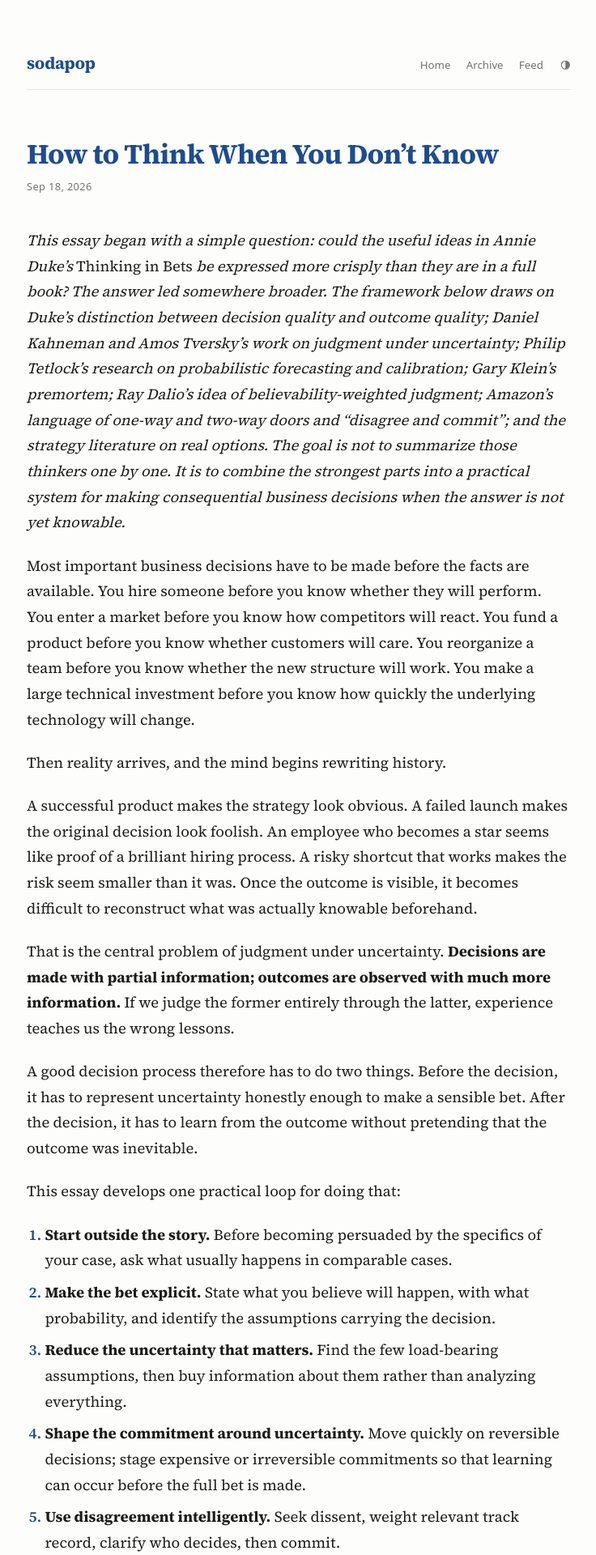
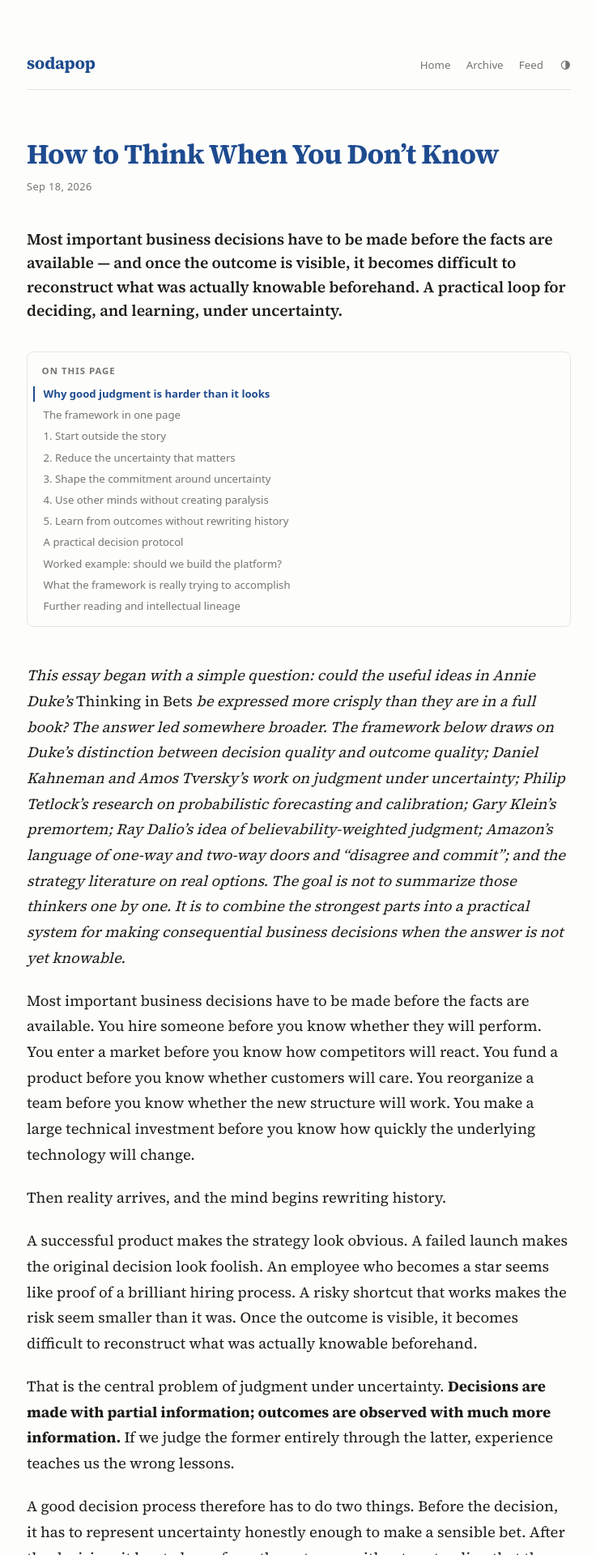
Before and after one commit to mturilin/mturilin.github.io, a Jekyll site: the page built from _posts/2026-09-18-how-to-think-when-you-dont-know.md, in a window 1280 px wide. Shown: the top 1920 px of the page at 81% size, without its empty margins (271-1007 px from the left). Built offline with Jekyll 4.4.1, drawn with Linux system fonts in a browser that asks for light colours.

Commit message:
Add a floating contents box and a standfirst to articles
The contents nav is built in the browser from each article's h2 elements, so
posts need nothing in their markdown. Above ~1340px it floats in the right
margin and highlights the last heading scrolled past; below that it becomes an
inline card at the top. Articles with fewer than four sections get no box.

The post's lede is also rendered above the body as a semibold standfirst -
readers arriving from the feed or a search result never see the index.

```diff
--- a/_layouts/post.html
+++ b/_layouts/post.html
@@ -6,7 +6,59 @@
     <h1 class="post-title">{{ page.title }}</h1>
     <div class="post-date"><time datetime="{{ page.date | date_to_xmlschema }}">{{ page.date | date: '%b %-d, %Y' }}</time></div>
   </header>
+  {%- if page.lede %}
+  {%- comment %}
+    The lede again, as a standfirst. A reader arriving from the feed or a search
+    result has never seen the index, so this is the only place they meet it.
+  {%- endcomment %}
+  <p class="post-lede">{{ page.lede }}</p>
+  {%- endif %}
   <div class="post-body">
 {{ content }}
   </div>
 </article>
+
+<script>
+/* Builds the contents box from the article's h2s, so posts need nothing in their
+   markdown. Kramdown gives every heading an id already; this only fills gaps. */
+(function(){
+  var body = document.querySelector('.post-body');
+  if (!body) return;
+  var hs = [].slice.call(body.querySelectorAll('h2'));
+  if (hs.length < 4) return;   /* short pieces do not need navigation */
+
+  var nav = document.createElement('nav');
+  nav.className = 'toc';
+  nav.setAttribute('aria-label', 'On this page');
+  var t = document.createElement('p');
+  t.className = 'toc-title';
+  t.textContent = 'On this page';
+  nav.appendChild(t);
+
+  var ol = document.createElement('ol'), links = [];
+  hs.forEach(function(h, i){
+    if (!h.id) h.id = 'section-' + i;
+    var a = document.createElement('a');
+    a.href = '#' + h.id;
+    a.textContent = h.textContent;   /* textContent, never innerHTML - heading markup is not trusted here */
+    var li = document.createElement('li');
+    li.appendChild(a); ol.appendChild(li); links.push(a);
+  });
+  nav.appendChild(ol);
+  body.parentNode.insertBefore(nav, body);
+
+  /* Highlight the last heading scrolled past rather than the first one visible -
+     that is where the reader actually is once inside a long section. */
+  var ticking = false;
+  function sync(){
+    ticking = false;
+    var active = 0;
+    hs.forEach(function(h, i){ if (h.getBoundingClientRect().top <= 120) active = i; });
+    links.forEach(function(a, i){ a.setAttribute('aria-current', i === active ? 'true' : 'false'); });
+  }
+  addEventListener('scroll', function(){
+    if (!ticking) { ticking = true; requestAnimationFrame(sync); }
+  }, { passive: true });
+  sync();
+})();
+</script>
--- a/assets/css/main.css
+++ b/assets/css/main.css
@@ -379,3 +379,86 @@
   :root:not([data-theme="light"]) .banner img { filter: brightness(0.86) saturate(0.94); }
 }
 :root[data-theme="dark"] .banner img { filter: brightness(0.86) saturate(0.94); }
+/* ---- article contents ------------------------------------------- */
+/* Built client-side from the h2s in .post-body, so posts need nothing in their
+   markdown. Kramdown already gives every heading an id; the script adds one if
+   a renderer has not. Only h2 is indexed - this essay has 30 h3s beneath 11 h2s,
+   and a 41-entry list is a wall, not a map. */
+
+.toc {
+  font-family: var(--sans);
+  font-size: 0.82rem;
+  line-height: 1.45;
+  border: 1px solid var(--rule);
+  border-radius: 8px;
+  padding: 0.95rem 1.1rem;
+  margin: 0 0 2.75rem;
+}
+
+.toc-title {
+  font-size: 0.71rem;
+  font-weight: 600;
+  letter-spacing: 0.09em;
+  text-transform: uppercase;
+  color: var(--muted);
+  margin: 0 0 0.65rem;
+}
+
+.toc ol { list-style: none; margin: 0; padding: 0; }
+.toc li { margin: 0 0 0.45rem; }
+.toc li:last-child { margin-bottom: 0; }
+
+.toc a {
+  display: block;
+  color: var(--muted);
+  text-decoration: none;
+  border-left: 2px solid transparent;
+  padding-left: 0.65rem;
+  margin-left: -0.65rem;
+}
+.toc a:hover { color: var(--accent); }
+.toc a[aria-current="true"] {
+  color: var(--accent);
+  border-left-color: var(--accent);
+  font-weight: 600;
+}
+
+/* Wide viewports have unused margin either side of the 45rem column, so the box
+   leaves the flow and follows the reader in the right-hand margin. Its border-left
+   is the divider facing the text column. Below this breakpoint it stays an inline
+   card at the top of the article, which is all a phone has room for. */
+@media (min-width: 84rem) {
+  .toc {
+    position: fixed;
+    top: 4.5rem;
+    right: calc(50% - 22.5rem - 17rem);
+    width: 15rem;
+    max-height: calc(100vh - 9rem);
+    overflow-y: auto;
+    margin: 0;
+    padding: 0 0 0 1rem;
+    border: 0;
+    border-left: 1px solid var(--rule);
+    border-radius: 0;
+  }
+}
+
+.post-body h2 { scroll-margin-top: 1.5rem; }
+
+@media (prefers-reduced-motion: no-preference) {
+  html { scroll-behavior: smooth; }
+}
+
+/* ---- article standfirst ----------------------------------------- */
+/* The post's lede again, above the body: it is the promise the article makes,
+   and a reader arriving from a feed or a search result has not seen the index. */
+
+.post-lede {
+  font-size: 1.2rem;
+  font-weight: 600;
+  line-height: 1.52;
+  letter-spacing: -0.005em;
+  color: var(--fg);
+  margin: 0 0 2.25rem;
+  text-wrap: pretty;
+}
```
Also changed, not shown: README.md, 1 other file.
